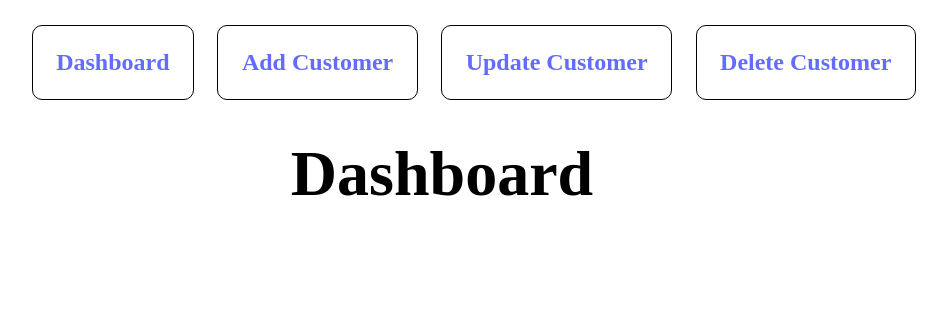
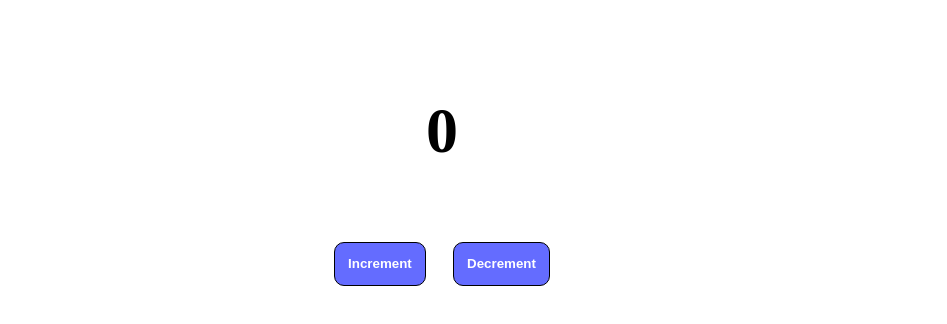
Before and after one commit to sandundil2002/React_In_Typescript, a React (Vite) app: page / in a window 1280 px wide. Shown: the top 324 px of the page, without its empty margins (198-1145 px from the left). Built offline with nearby package versions, Linux system fonts and the light colour scheme.

Commit message:
react reduce state.

```diff
--- a/src/App.tsx
+++ b/src/App.tsx
@@ -1,35 +1,24 @@
 import './App.css';
-import {createBrowserRouter, RouterProvider} from "react-router";
-import {RootLayout} from "./components/RootLayout.tsx";
-import {DashboardPage} from "./pages/DashboardPage.tsx";
-import {AddCustomerPage} from "./pages/AddCustomerPage.tsx";
-import {DeleteCustomerPage} from "./pages/DeleteCustomerPage.tsx";
-import {UpdateCustomerPage} from "./pages/UpdateCustomerPage.tsx";
-import {CustomerProvider} from "./components/CustomerProvider.tsx";
-import {ErrorPageComponent} from "./pages/ErrorPageComponent.tsx";
+import {useReducer} from "react";
+
+function countReducer(state: number, action: {type: string, payload: number}) {
+    switch (action.type) {
+        case "INCREMENT":
+            return state + action.payload;
+        case "DECREMENT":
+            return state - action.payload;
+        default:
+            return state;
+    }
+}
 
 function App() {
-    const route = createBrowserRouter([
-        {
-            path: "/",
-            element: <RootLayout/>,
-            children: [
-                { path: "/", element: <DashboardPage/> },
-                { path: "/add", element: <AddCustomerPage/> },
-                { path : "/delete", element : <DeleteCustomerPage/>},
-                { path : "/update", element : <UpdateCustomerPage/>}
-            ]
-        },
-        {
-            path: "*",
-            element: <ErrorPageComponent/>
-        }
-    ])
+    const [count, dispatch] = useReducer(countReducer, 0);
     return (
         <>
-            <CustomerProvider>
-                <RouterProvider router={route} />
-            </CustomerProvider>
+            <h1>{count}</h1>
+            <button onClick={() => dispatch({type: "INCREMENT", payload: 1})}>Increment</button>
+            <button onClick={() => dispatch({type: "DECREMENT", payload: 1})}>Decrement</button>
         </>
     );
 }
```
